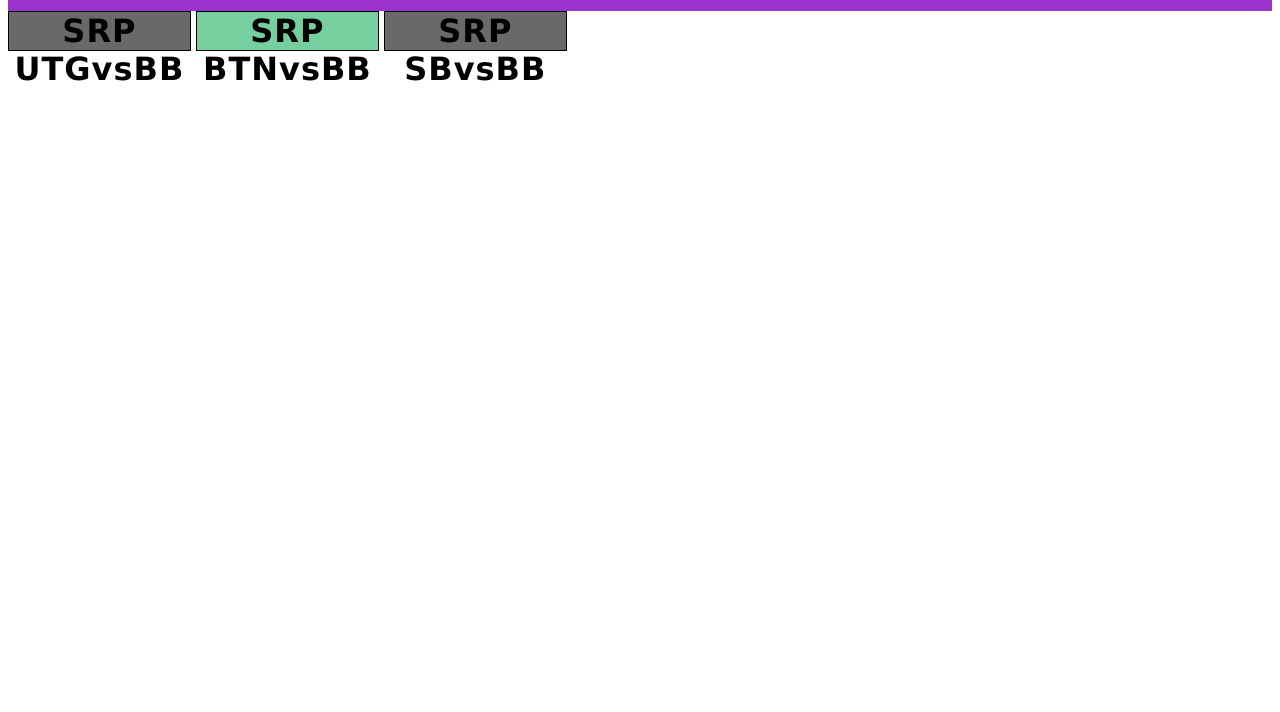
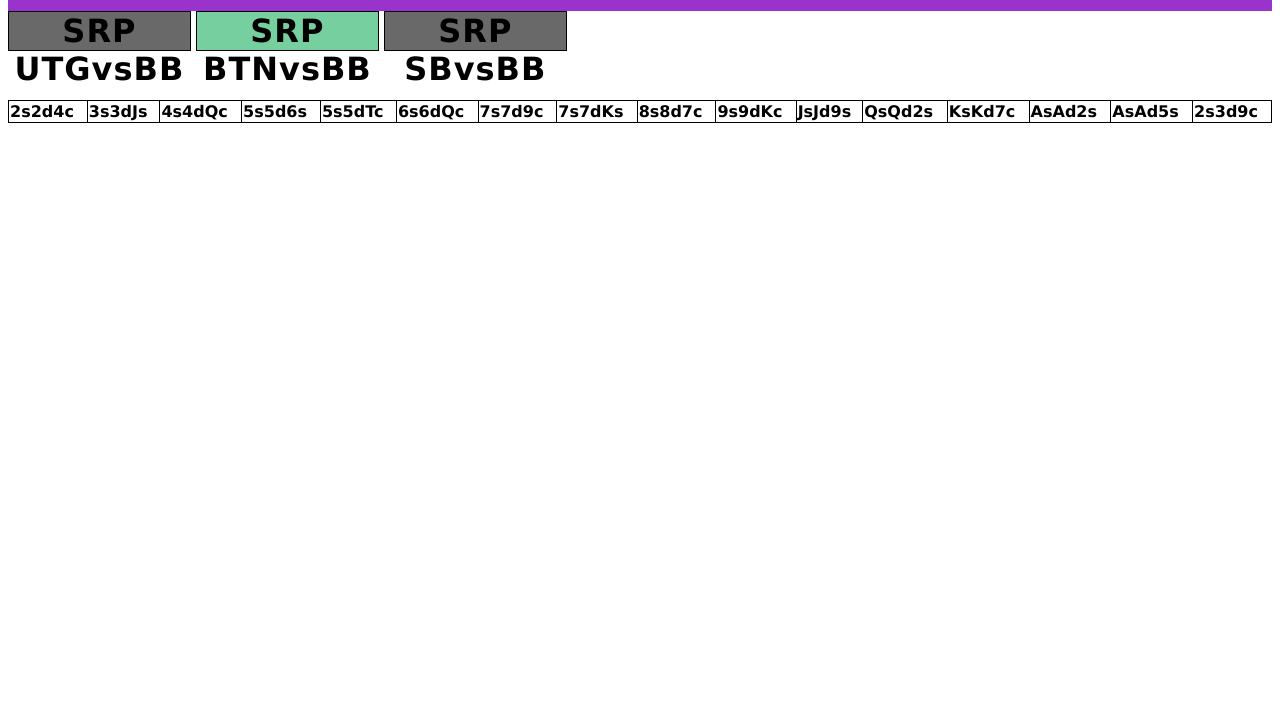
Before and after one commit to KebabServer/kebab, a plain HTML site: page GTO Wizard NL500 Simple 2_5x Cbet.html in a window 1280 px wide. Shown: the part 88-800 px from the top of the page. Drawn offline with Linux system fonts and the light colour scheme.

Commit message:
Update GTO Wizard NL500 Simple 2_5x Cbet.html

```diff
--- a/GTO Wizard NL500 Simple 2_5x Cbet.html
+++ b/GTO Wizard NL500 Simple 2_5x Cbet.html
@@ -223,13 +223,8 @@
             fetch('simplecbet.json')
                 .then(response => response.json())
                 .then(simplecbet => {
-                    console.log(typeof situation);
-                    console.log(simplecbet + " " + situation);
-                    console.log(simplecbet.SRPBTNBB);
-                    console.log(simplecbet[situation]);
-                    console.log(simplecbet.parseJSON.situation);
                     var tempRangeDiv = document.getElementById("range_div");
-                    var colors = simplecbet.parseJSON.situation.colors;
+                    var colors = simplecbet[situation].colors;
                     var tempFlopChooser = document.getElementById("flopChooser");
                     var mytable = "";
 
```
